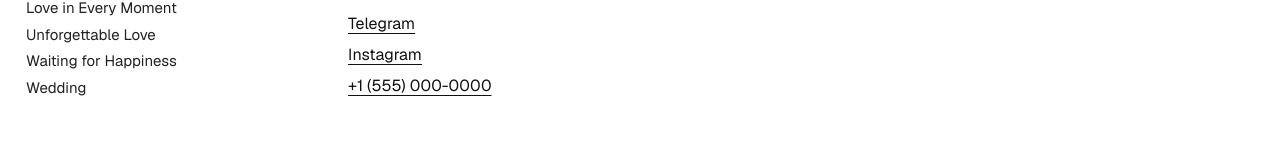
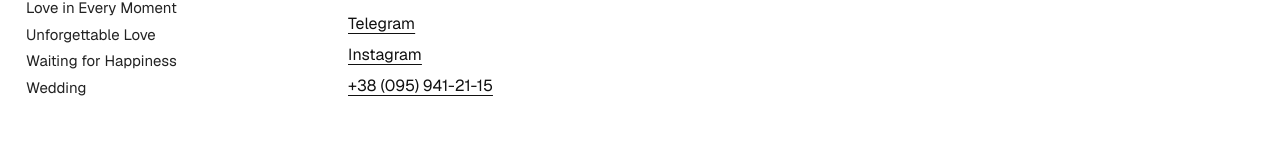
Before and after one commit to mlnchkd/margo-website, a Next.js app: page /en/about in a window 1280 px wide. Shown: the part 242-407 px from the top of the page. Built offline with nearby package versions, Linux system fonts and the light colour scheme.

Commit message:
feat: add contacts section

```diff
--- a/src/app/[lang]/about/page.tsx
+++ b/src/app/[lang]/about/page.tsx
@@ -2,10 +2,10 @@ import { notFound } from "next/navigation";
 import { getDictionary, hasLocale } from "../dictionaries";
 import styles from "@/app/[lang]/about/About.module.css";
 
-const TELEGRAM_URL = "https://t.me/yourusername";
-const INSTAGRAM_URL = "https://instagram.com/yourusername";
-const PHONE_DISPLAY = "+1 (555) 000-0000";
-const PHONE_TEL = "+15550000000";
+const TELEGRAM_URL = "https://t.me/margophotoo1";
+const INSTAGRAM_URL = "https://www.instagram.com/margophotoo/";
+const PHONE_DISPLAY = "+38 (095) 941-21-15";
+const PHONE_TEL = "+380959412115";
 
 type Props = { params: Promise<{ lang: string }> };
 
```
